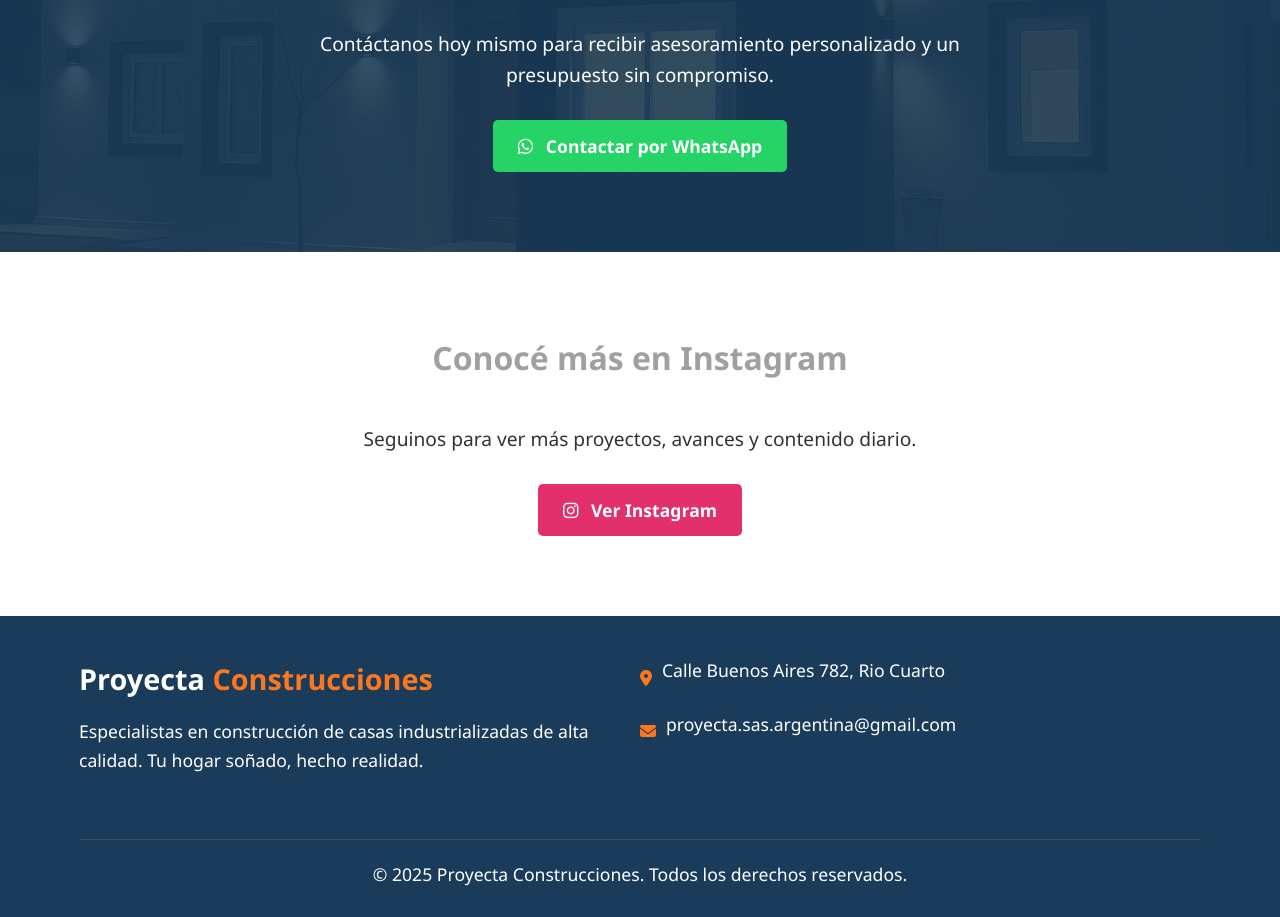
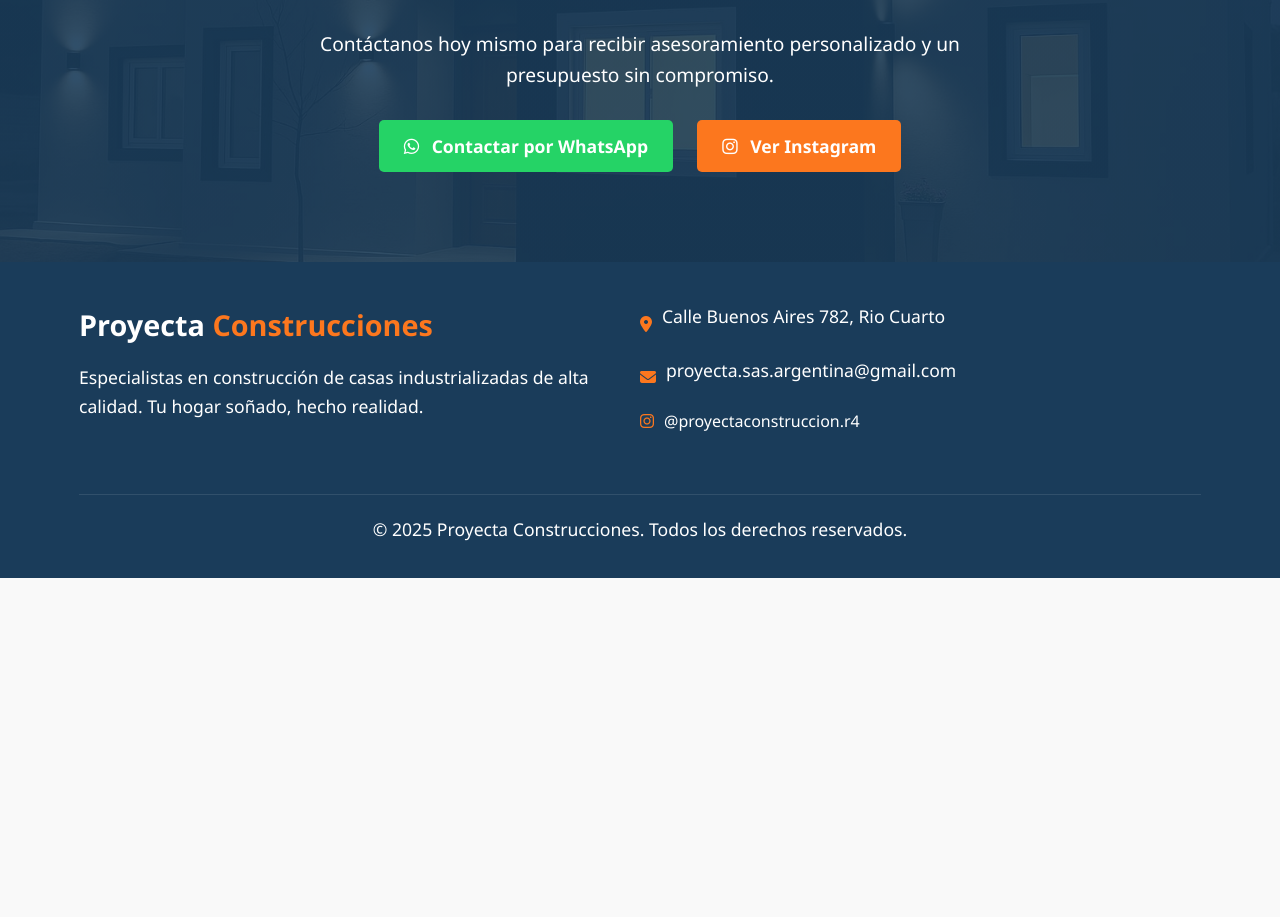
Before and after one commit to benjabessone/proyecta, a plain HTML site: page index.html in a window 1280 px wide. Shown: the part 3260-4177 px from the top of the page. After the commit the page ends 3838 px from the top, so only its background shows below. Drawn offline with Linux system fonts and the light colour scheme.

Commit message:
Integra Instagram en CTA y footer; actualiza handle

```diff
--- a/index.html
+++ b/index.html
@@ -143,15 +143,7 @@
             <a href="https://wa.me/543585148971?text=Hola,%20me%20interesa%20saber%20más%20sobre%20sus%20casas%20industrializadas" class="btn" target="_blank">
                 <i class="fab fa-whatsapp"></i> Contactar por WhatsApp
             </a>
-        </div>
-    </section>
-
-    <!-- INSTAGRAM SECTION -->
-    <section class="instagram" id="instagram">
-        <div class="container">
-            <h2>Conocé más en Instagram</h2>
-            <p>Seguinos para ver más proyectos, avances y contenido diario.</p>
-            <a href="https://www.instagram.com/proyecta.construcciones" class="btn btn-instagram" target="_blank">
+            <a href="https://www.instagram.com/proyectaconstruccion.r4" class="btn btn-alt" target="_blank">
                 <i class="fab fa-instagram"></i> Ver Instagram
             </a>
         </div>
@@ -174,6 +166,10 @@
                         <i class="fas fa-envelope"></i>
                         <p>proyecta.sas.argentina@gmail.com</p>
                     </div>
+                    <div class="contact-info">
+                        <i class="fab fa-instagram"></i>
+                        <a href="https://www.instagram.com/proyectaconstruccion.r4" target="_blank">@proyectaconstruccion.r4</a>
+                    </div>
                 </div>
             </div>
             <div class="copyright">
--- a/style.css
+++ b/style.css
@@ -70,6 +70,18 @@ p {
 
 .btn i {
     margin-right: 8px;
+}
+
+.btn-alt {
+    background-color: #fc771e;
+}
+
+.btn-alt:hover {
+    background-color: #e56717;
+}
+
+.cta .btn {
+    margin: 0 10px 10px;
 }
 
 .btn-instagram {
@@ -251,7 +263,7 @@ nav ul li a:hover {
 
 /* CTA SECTION */
 .cta {
-    background: linear-gradient(rgba(26, 60, 90, 0.9), rgba(26, 60, 90, 0.9)), url('contenido/5.jpg');
+    background: linear-gradient(#1a3c5ae6, #1a3c5ae6), url('contenido/5.jpg');
     background-size: cover;
     background-position: center;
     text-align: center;
@@ -269,7 +281,7 @@ nav ul li a:hover {
 }
 
 .instagram {
-    background-color: white;
+    background-color: #1a3c5a;
     text-align: center;
 }
 
@@ -324,6 +336,15 @@ footer {
 .contact-info i {
     margin-right: 10px;
     color: #fc771e;
+}
+
+.footer-contact a {
+    color: white;
+    text-decoration: none;
+}
+
+.footer-contact a:hover {
+    text-decoration: underline;
 }
 
 .copyright {
```
